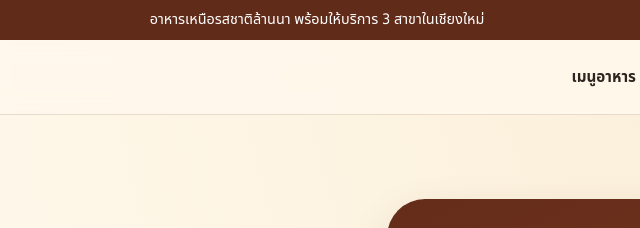
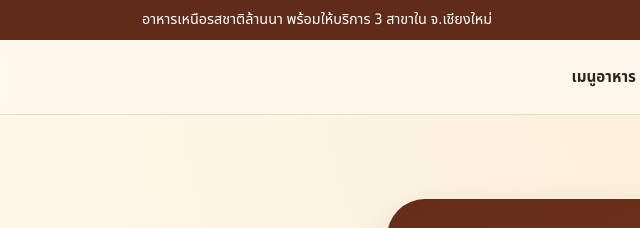
Before and after one commit to Graceziekk/LannaEats-023, a plain HTML site: page index.html in a window 1280 px wide. Shown: the top 228 px of the page, 323-963 px from the left. Drawn offline with Linux system fonts and the light colour scheme.

Commit message:
Update index.html edit name

```diff
--- a/index.html
+++ b/index.html
@@ -734,7 +734,7 @@
 </head>
 
 <body>
-  <div class="topbar">อาหารเหนือรสชาติล้านนา พร้อมให้บริการ 3 สาขาในเชียงใหม่</div>
+  <div class="topbar">อาหารเหนือรสชาติล้านนา พร้อมให้บริการ 3 สาขาใน จ.เชียงใหม่</div>
 
   <header>
     <div class="container nav">
```
